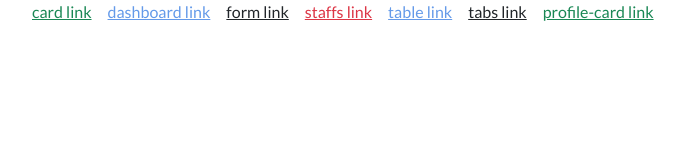
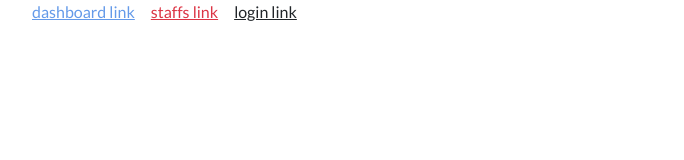
Before and after one commit to schoolite/HRJourney, a website: page link.html in a window 1280 px wide. Shown: the whole page, without its empty margins (50-734 px from the left). Drawn offline with nearby package versions, Linux system fonts and the light colour scheme.

Commit message:
linking the pages

```diff
--- a/link.html
+++ b/link.html
@@ -10,13 +10,9 @@
 </head>
 <body>
      <div class="container d-flex gap-3">
-          <a href="card.html" class="link-success">card link</a>
           <a href="dashboard.html" class="link-primary">dashboard link</a>
-          <a href="form.html" class="link-dark">form link</a>
           <a href="staffs.html" class="link-danger">staffs link</a>
-          <a href="table.html" class="link-primary">table link</a>
-          <a href="tabs.html" class="link-dark">tabs link</a>
-          <a href="profilecard.html" class="link-success">profile-card link</a>
+          <a href="login.html" class="link-dark">login link</a>
      </div>
 
      <script src="https://cdn.jsdelivr.net/npm/bootstrap@5.1.1/dist/js/bootstrap.bundle.min.js" integrity="sha384-/bQdsTh/da6pkI1MST/rWKFNjaCP5gBSY4sEBT38Q/9RBh9AH40zEOg7Hlq2THRZ" crossorigin="anonymous"></script>
```
Also changed, not shown: dashboard.html (+2 -2 lines).
